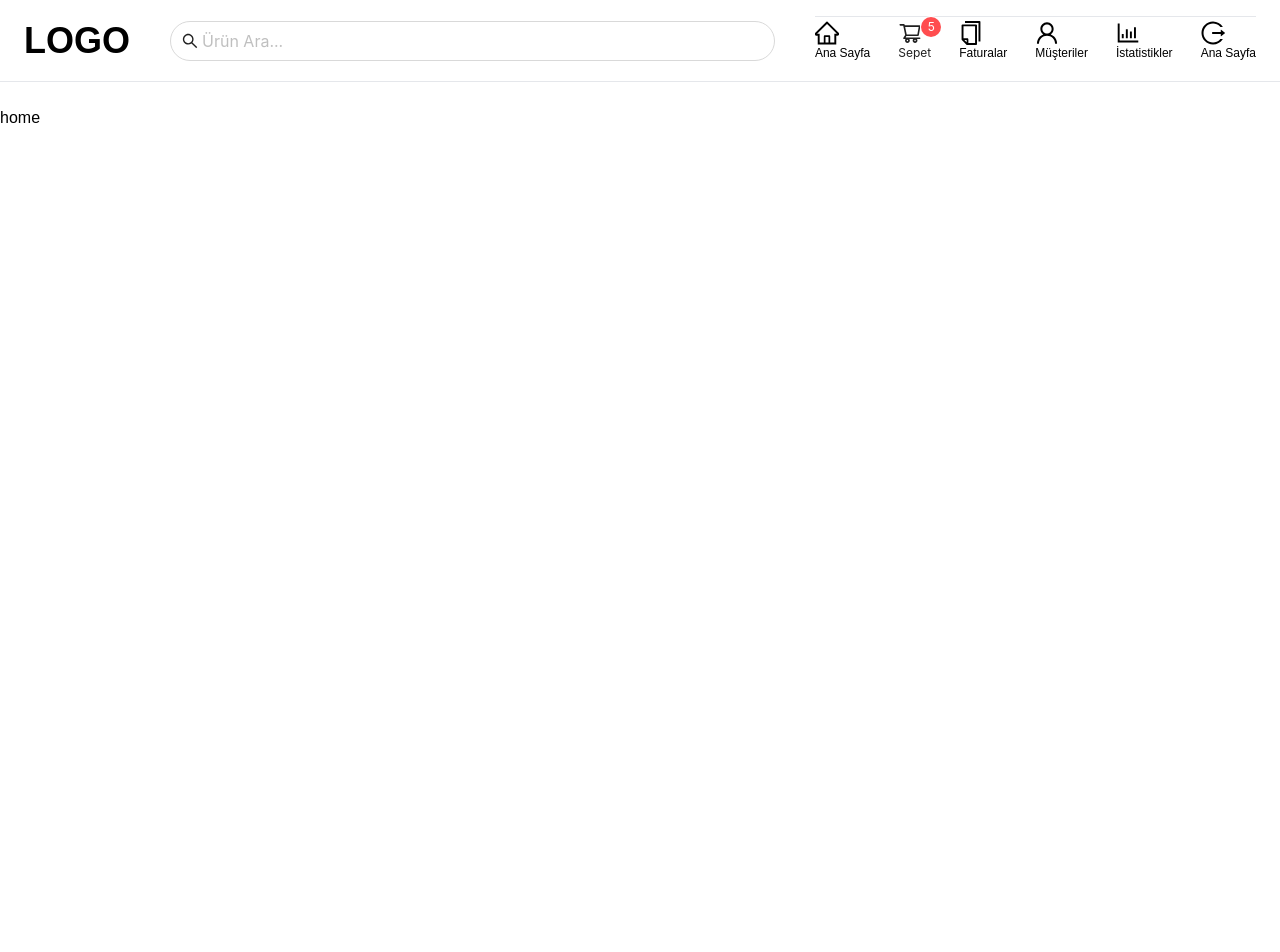
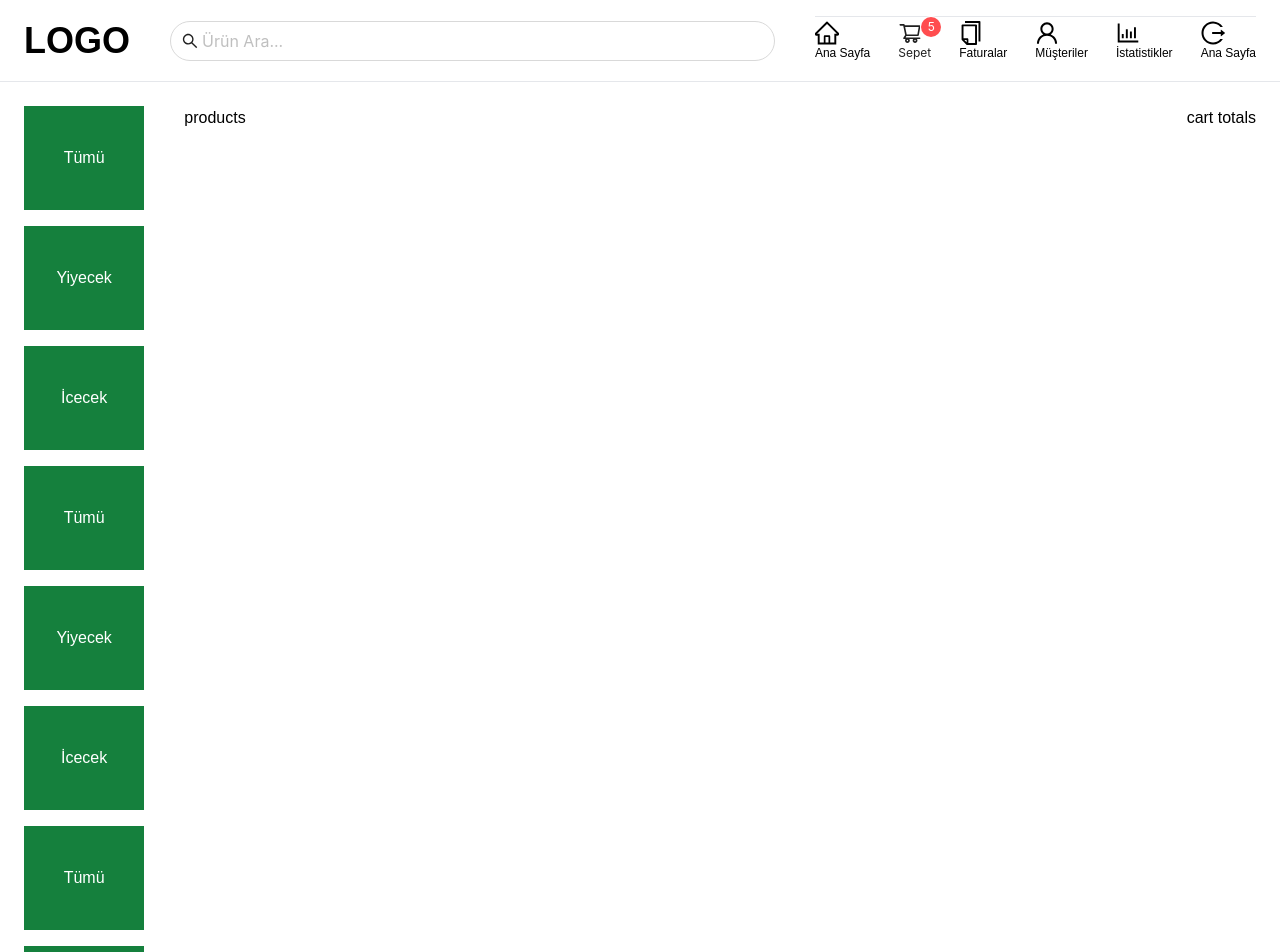
Before and after one commit to Alperenyilan/Post-App, a React (Vite) app in the folder client/: page / in a window 1280 px wide. Shown: the top 952 px of the page. Before the commit the page ends 800 px from the top, so only its background shows below. Built offline with nearby package versions, Linux system fonts and the light colour scheme; a web font is replaced by a local one.

Commit message:
Kategori componenti hazırlık

```diff
--- a/client/src/App.jsx
+++ b/client/src/App.jsx
@@ -1,10 +1,21 @@
 import Header from "./components/Header/Header";
+import Categories from "./components/categories/Categories";
 
 function App() {
   return (
     <div>
       <Header />
-      home
+      <div className="home px-6 justify-between flex gap-10 ">
+        <div className="categories flex-1 overflow-auto max-h-[calc(100vh-_-112px)]">
+          <Categories />
+        </div>
+        <div className="products flex-[8]">
+          <div className="">products</div>
+        </div>
+        <div className="">
+          <div>cart totals</div>
+        </div>
+      </div>
     </div>
   );
 }
--- /dev/null
+++ b/client/src/components/categories/Categories.jsx
@@ -0,0 +1,35 @@
+const Categories = () => {
+  return (
+    <ul className="flex gap-4 flex-col">
+      <li className="bg-green-700 px-6 py-10 text-white cursor-pointer hover:bg-pink-700 transition-all text-center">
+        <span>Tümü</span>
+      </li>
+      <li className="bg-green-700 px-6 py-10 text-white cursor-pointer hover:bg-pink-700 transition-all text-center">
+        <span>Yiyecek</span>
+      </li>
+      <li className="bg-green-700 px-6 py-10 text-white cursor-pointer hover:bg-pink-700 transition-all text-center">
+        <span>İcecek</span>
+      </li>
+      <li className="bg-green-700 px-6 py-10 text-white cursor-pointer hover:bg-pink-700 transition-all text-center">
+        <span>Tümü</span>
+      </li>
+      <li className="bg-green-700 px-6 py-10 text-white cursor-pointer hover:bg-pink-700 transition-all text-center">
+        <span>Yiyecek</span>
+      </li>
+      <li className="bg-green-700 px-6 py-10 text-white cursor-pointer hover:bg-pink-700 transition-all text-center">
+        <span>İcecek</span>
+      </li>
+      <li className="bg-green-700 px-6 py-10 text-white cursor-pointer hover:bg-pink-700 transition-all text-center">
+        <span>Tümü</span>
+      </li>
+      <li className="bg-green-700 px-6 py-10 text-white cursor-pointer hover:bg-pink-700 transition-all text-center">
+        <span>Yiyecek</span>
+      </li>
+      <li className="bg-green-700 px-6 py-10 text-white cursor-pointer hover:bg-pink-700 transition-all text-center">
+        <span>İcecek</span>
+      </li>
+    </ul>
+  );
+};
+
+export default Categories;
--- a/client/src/index.css
+++ b/client/src/index.css
@@ -6,6 +6,7 @@
 body {
   margin: 0;
   font-family: "Electrolize", sans-serif;
+  /* overflow: hidden; */
 }
 
 .ant-btn-primary {
```
